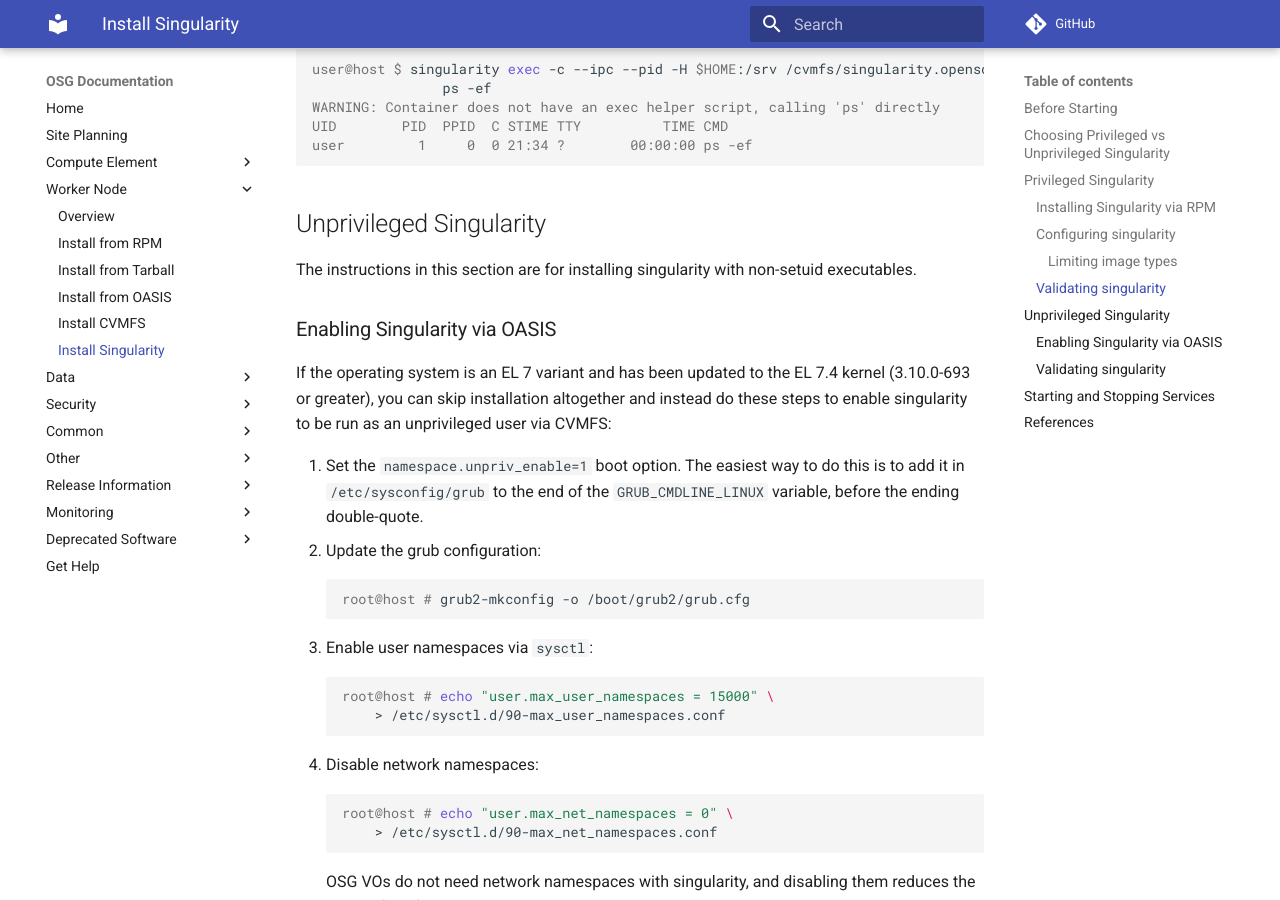
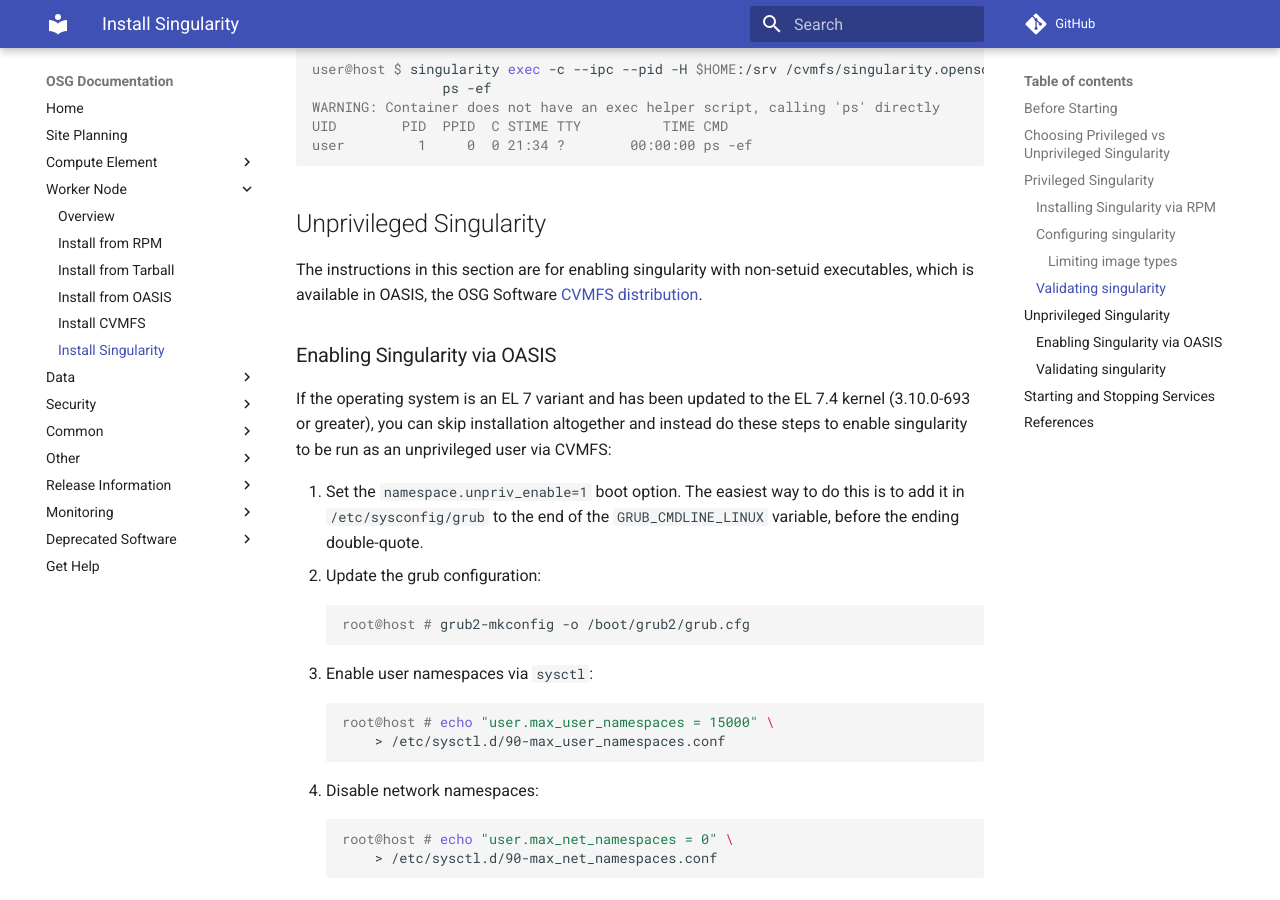
Before and after one commit to osg-htc/docs, an MkDocs documentation site: the page built from docs/worker-node/install-singularity.md, in a window 1280 px wide and 900 px high, scrolled down 3236 px. Built offline with MkDocs 1.6.1 and Material for MkDocs 9.7.7, drawn with Linux system fonts in a browser that asks for light colours; comment, search, counter and statistics services are not loaded; old or Windows-style settings are respelled for this version of MkDocs.

Commit message:
Address comments from review

```diff
--- a/docs/worker-node/install-singularity.md
+++ b/docs/worker-node/install-singularity.md
@@ -22,7 +22,7 @@
 [technology preview feature](https://access.redhat.com/documentation/en-US/Red_Hat_Enterprise_Linux/7/html-single/7.4_Release_Notes/index.html#technology_previews_kernel)
 to allow unprivileged bind mounts in user namespaces, which allows
 singularity to run as an unprivileged user.  The OSG has installed
-singularity in [cvmfs](install-cvmfs), so  you can avoid installing
+singularity in [OASIS](/worker-node/install-cvmfs), so you can avoid installing
 singularity at all.  The minimum version of the kernel (3.10.0-693) is
 available as at least a security update for all RHEL7-based releases.
 
@@ -148,7 +148,8 @@
 Unprivileged Singularity
 ------------------------
 
-The instructions in this section are for installing singularity with non-setuid executables.
+The instructions in this section are for enabling singularity with non-setuid executables, which is available in OASIS,
+the OSG Software [CVMFS distribution](/worker-node/install-cvmfs).
 
 ### Enabling Singularity via OASIS ###
 
```
